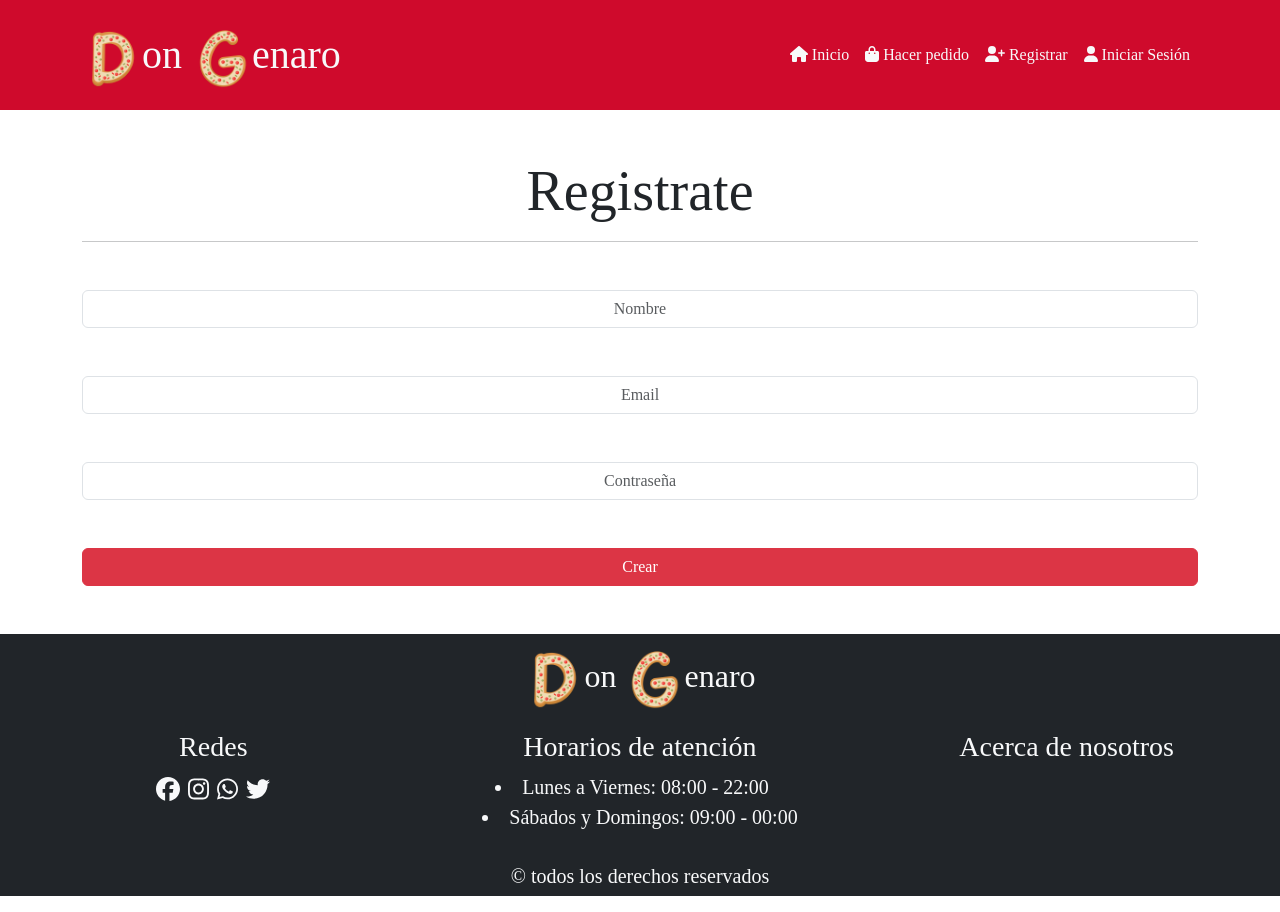
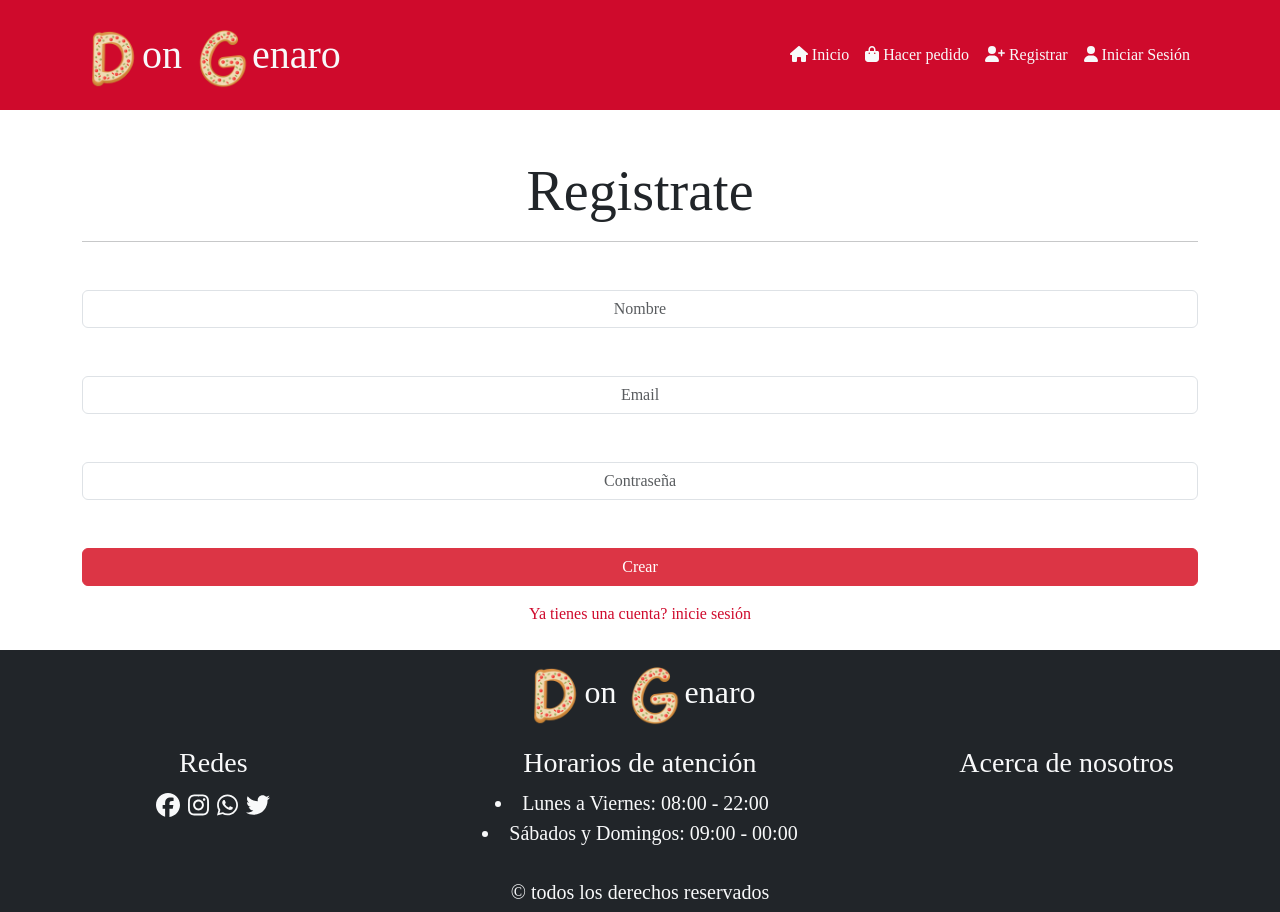
Before and after one commit to Goddzy/DonGenaro, a React (Create React App) app: page /registrar in a window 1280 px wide. Built offline with nearby package versions, Linux system fonts and the light colour scheme; a web font is replaced by a local one.

Commit message:
agregué links debajo de los botones de inicio y registrar. Agregué un campo más en la confimación del pedido para aclaraciones

```diff
--- a/src/App.js
+++ b/src/App.js
@@ -5,12 +5,9 @@ import { BrowserRouter, Routes, Route } from "react-router-dom";
 import './app.css'
 import AboutUs from "./components/views/AboutUs";
 import Error404 from "./components/views/Error404";
-import Administrador from "./components/views/Administrador";
 import PedirProductos from "./components/views/PedirProductos";
 import Registrar from "./components/views/cuentas/Registrar";
 import IniciarSesion from "./components/views/cuentas/IniciarSesion";
-import CrearProducto from "./components/views/productos/CrearProducto";
-import EditarProducto from "./components/views/productos/EditarProducto"
 import { useState } from "react";
 import RutasProtegidas from "./components/routes/RutasProtegidas";
 import RutasAdmin from "./components/routes/RutasAdmin";
--- a/src/app.css
+++ b/src/app.css
@@ -15,6 +15,10 @@ img {
 
 .colorRojo {
   background-color: #cf0a2c;
+}
+
+.colorRojoTexto {
+  color: #cf0a2c;
 }
 
 .colorAmarillo {
--- a/src/components/views/cuentas/IniciarSesion.jsx
+++ b/src/components/views/cuentas/IniciarSesion.jsx
@@ -3,26 +3,37 @@ import { useForm } from "react-hook-form";
 import { login } from "../../helpers/queries";
 import Swal from "sweetalert2";
 import { useNavigate } from "react-router-dom";
+import { Link } from "react-router-dom";
 
-const IniciarSesion = ({setUsuarioLogeado}) => {
+const IniciarSesion = ({ setUsuarioLogeado }) => {
   const navigate = useNavigate();
-  const {register,handleSubmit,formState: { errors }} = useForm();
+  const {
+    register,
+    handleSubmit,
+    formState: { errors },
+  } = useForm();
 
   const onSubmit = (data) => {
-    login(data).then((respuesta)=>{
-      if (respuesta){
-        localStorage.setItem('usuarioCreadoKey', JSON.stringify(respuesta));
+    login(data).then((respuesta) => {
+      if (respuesta) {
+        localStorage.setItem("usuarioCreadoKey", JSON.stringify(respuesta));
         setUsuarioLogeado(respuesta);
         Swal.fire({
-          position: 'top-end',
-          icon: 'success',
+          position: "top-end",
+          icon: "success",
           title: `Bienvenido ${respuesta.nombreUsuario}`,
           showConfirmButton: false,
-          timer: 1500
-        })
-        navigate('/');
-      }else{Swal.fire('El usuario no existe', 'Error en el nombre de usuario o contraseña', 'error')}
-    })
+          timer: 1500,
+        });
+        navigate("/");
+      } else {
+        Swal.fire(
+          "El usuario no existe",
+          "Error en el nombre de usuario o contraseña",
+          "error"
+        );
+      }
+    });
   };
 
   return (
@@ -78,9 +89,14 @@ const IniciarSesion = ({setUsuarioLogeado}) => {
             {errors.password?.message}
           </Form.Text>
         </Form.Group>
-        <Button type="submit" variant="danger" className="w-100 my-5">
+        <Button type="submit" variant="danger" className="w-100 mt-5">
           Iniciar Sesión
         </Button>
+        <Link to="/Registrar" className="text-decoration-none">
+          <p className="text-center mt-3 mb-4 colorRojoTexto">
+            No tienes una cuenta? regístrate
+          </p>
+        </Link>
       </Form>
     </Container>
   );
--- a/src/components/views/cuentas/Registrar.jsx
+++ b/src/components/views/cuentas/Registrar.jsx
@@ -4,25 +4,36 @@ import { Button, Container, Form } from "react-bootstrap";
 import { useNavigate } from "react-router-dom";
 import { crearUsuarioAPI } from "../../helpers/queries";
 import Swal from "sweetalert2";
+import { Link } from "react-router-dom";
 
-const Registrar = ({setUsuarioLogeado}) => {
+const Registrar = ({ setUsuarioLogeado }) => {
   const navegacion = useNavigate();
   const {
     register,
     handleSubmit,
     formState: { errors },
-    reset
+    reset,
   } = useForm();
 
   const onSubmit = (data) => {
     crearUsuarioAPI(data).then((respuesta) => {
       if (respuesta.status === 201) {
         reset();
-        Swal.fire("Su cuenta ha sido creada","Ya puede iniciar sesión","success");
+        Swal.fire(
+          "Su cuenta ha sido creada",
+          "Ya puede iniciar sesión",
+          "success"
+        );
         localStorage.setItem("usuarioCreadoKey", JSON.stringify(data));
         setUsuarioLogeado(data);
         navegacion("/");
-      }else{Swal.fire('Ocurrió un error','Intente este proceso más tarde' , 'error')}
+      } else {
+        Swal.fire(
+          "Ocurrió un error",
+          "Intente este proceso más tarde",
+          "error"
+        );
+      }
     });
   };
 
@@ -101,9 +112,14 @@ const Registrar = ({setUsuarioLogeado}) => {
             {errors.password?.message}
           </Form.Text>
         </Form.Group>
-        <Button type="submit" variant="danger" className="w-100 my-5">
+        <Button type="submit" variant="danger" className="w-100 mt-5">
           Crear
         </Button>
+        <Link to="/IniciarSesion" className="text-decoration-none">
+          <p className="text-center mt-3 mb-4 colorRojoTexto">
+            Ya tienes una cuenta? inicie sesión
+          </p>
+        </Link>
       </Form>
     </Container>
   );
--- a/src/components/views/productos/ListaProductos.jsx
+++ b/src/components/views/productos/ListaProductos.jsx
@@ -1,10 +1,8 @@
 import React from "react";
 import ItemProductosPedidos from "./ItemProductosPedidos";
-import ReactPaginate from "react-paginate";
 import { useState } from "react";
 import { FontAwesomeIcon } from "@fortawesome/react-fontawesome";
 import { faArrowLeft, faArrowRight } from "@fortawesome/free-solid-svg-icons";
-import { useNavigate } from "react-router-dom";
 import Swal from "sweetalert2";
 import { crearPedidoAPI } from "../../helpers/queries";
 
@@ -19,7 +17,7 @@ const ListaProductos = ({
 }) => {
   //paginacion
   const [currentPage, setCurrentPage] = useState(0);
-  const productosPorPagina = 10;
+  const productosPorPagina = 5;
   const startIndex = currentPage * productosPorPagina;
   const endIndex = startIndex + productosPorPagina;
   const productosEnPagina = productosPedidos.slice(startIndex, endIndex);
@@ -50,6 +48,10 @@ const ListaProductos = ({
             <div class="mb-3">
               <label for="direccion" class="form-label">Dirección</label>
               <input type="text" class="form-control" id="direccion" required>
+            </div>
+            <div class="mb-3">
+              <label for="preferenciaPedido" class="form-label">Preferencias en tu pedido</label>
+              <input type="text" class="form-control" id="preferenciaPedido" required>
             </div>
             <div class="mb-3">
               <label for="metodoPago" class="form-label">Método de Pago</label>
```
